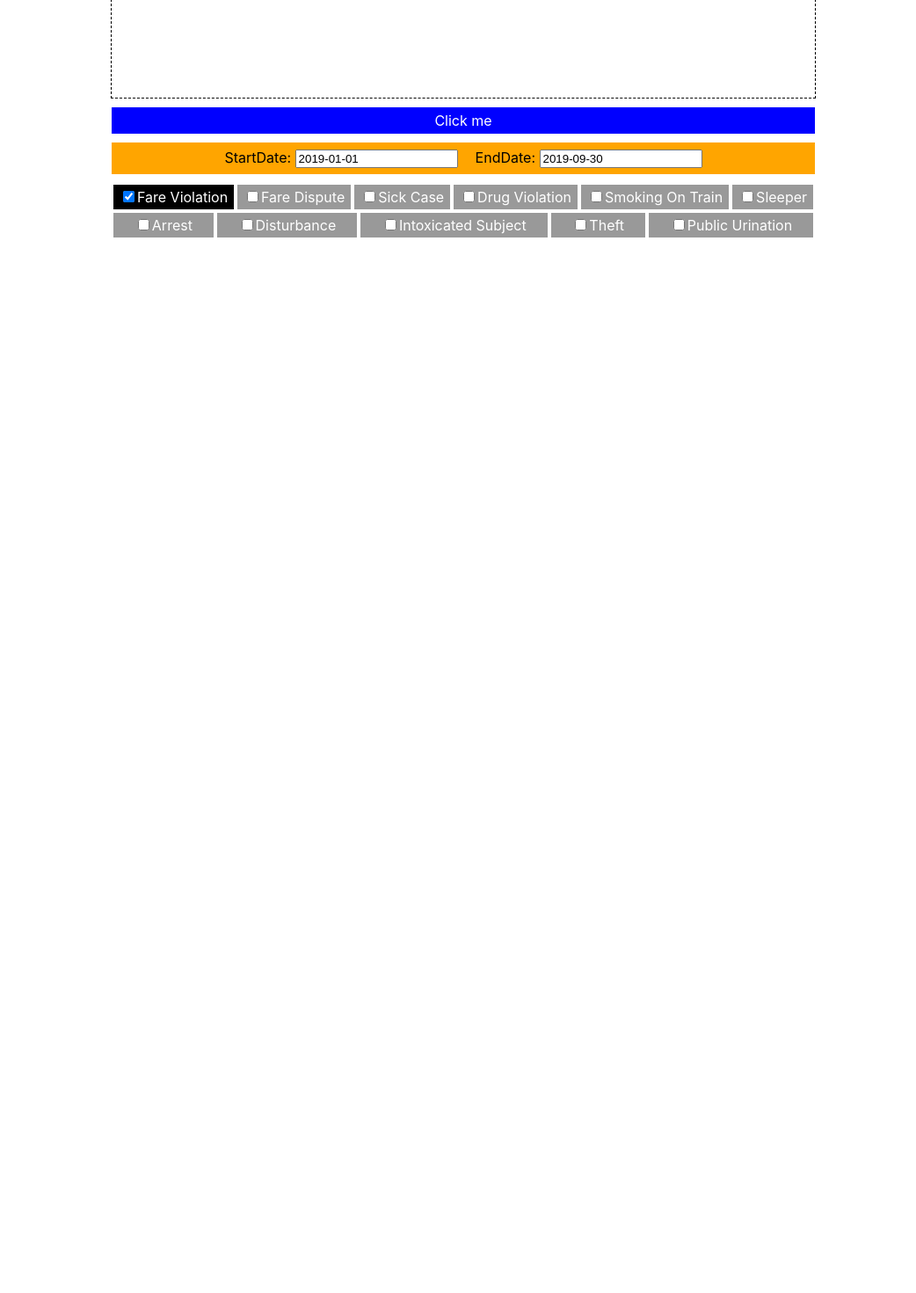
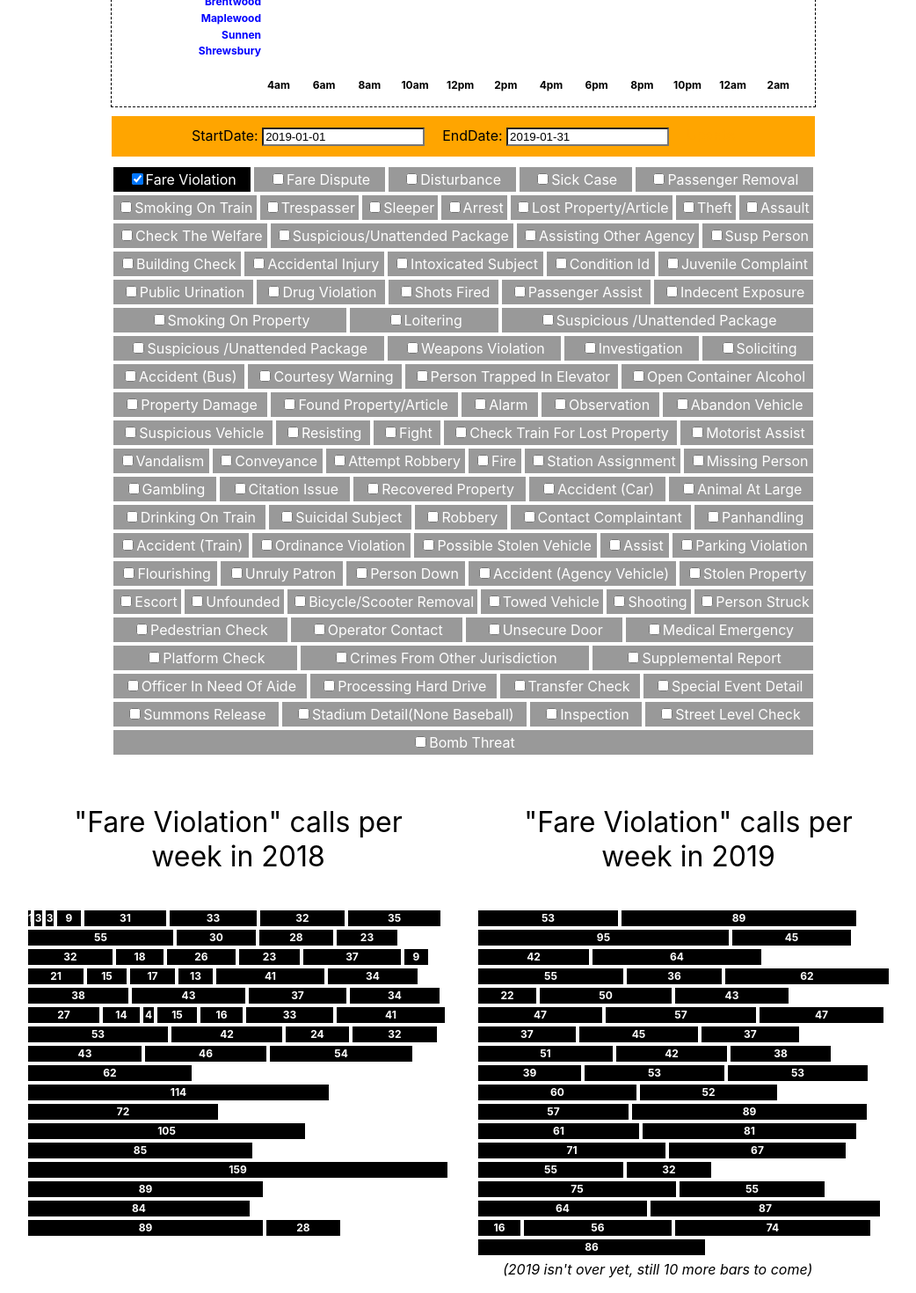
Before and after one commit to miec-stl/metro-data-viz, a React (Create React App) app: page / in a window 1280 px wide. Shown: the part 660-2130 px from the top of the page at 88% size, without its empty margins (113-1155 px from the left). Before the commit the page ends 942 px from the top, so only its background shows below. Built offline with nearby package versions, Linux system fonts and the light colour scheme.

Commit message:
Polishing up state interactions

```diff
--- a/src/App.css
+++ b/src/App.css
@@ -28,7 +28,7 @@
   border:1px dashed black;
   height:750px;
   width:780px;
-  margin:auto;
+  margin:10px auto;
 }
 
 .BarChart {
--- a/src/App.js
+++ b/src/App.js
@@ -13,19 +13,25 @@ import AllPublicSafetyData_2017 from './output/2017-full-log-info.json';
 const DataRows_2018 = BarChartMaker(PublicSafetyData_2018, "FARE VIOLATION");
 const DataRows_2019 = BarChartMaker(PublicSafetyData_2019, "FARE VIOLATION");
 
+const DefaultStart = '2019-01-01';
+const DefaultEnd = '2019-01-31';
+const DefaultCallTypes = ['FARE VIOLATION'];
 
 function App() {
   return (
     <div className="App">
-      {/* <div style={{display:'flex', marginTop:20, width:'80%', margin:'auto'}}>
-        <div style={{}}>
+
+      <CallsByTimeAndStation DefaultStart={DefaultStart} DefaultEnd={DefaultEnd} DefaultCallTypes={DefaultCallTypes} />
+
+      <div style={{display:'flex', margin:'30px auto', width:'80%'}}>
+        <div>
           <div style={{fontSize:'2em', padding:25}}>
             "Fare Violation" calls per week in 2018
           </div>
           {DataRows_2018}
         </div>
 
-        <div style={{}}>
+        <div>
           <div style={{fontSize:'2em', padding:25}}>
             "Fare Violation" calls per week in 2019
           </div>
@@ -35,10 +41,7 @@ function App() {
           <br/>
           <div style={{clear:'both', marginTop:4, paddingLeft:45, float:'left', fontStyle:'italic'}}>(2019 isn't over yet, still 10 more bars to come)</div>
         </div>
-      </div> */}
-
-      <CallsByTimeAndStation />
-
+      </div>
     </div>
   );
 }
--- a/src/chart_helper.js
+++ b/src/chart_helper.js
@@ -92,7 +92,7 @@ const ChartHelper = {
               .attr('class', 'CallCircle')
               .attr("cx", function(d, i) {
                 let MomentDate = new Moment(d.Time)
-                var TimeInt = MomentDate.hour() - 4;
+                var TimeInt = MomentDate.hour() - 3;
                 if (TimeInt < 0) {
                   TimeInt = 24 + TimeInt;
                 }
--- a/src/components/CallTypeSelection.jsx
+++ b/src/components/CallTypeSelection.jsx
@@ -38,9 +38,9 @@ class CallTypeSelection extends Component {
             let IndexToRemove = this.state.CurrentlyChecked.indexOf(ChangedCallType);
             CheckedTypes.splice(IndexToRemove, 1);
         }
-        this.setState({CurrentlyChecked:CheckedTypes});
-        this.props.OnChangeFunc(this.state.CurrentlyChecked);
-        this.render();
+        this.setState({CurrentlyChecked:CheckedTypes}, () => {
+            this.props.OnChangeFunc(this.state.CurrentlyChecked);
+        });
     }
 
     render() {
--- a/src/components/CallsByTimeAndStation.jsx
+++ b/src/components/CallsByTimeAndStation.jsx
@@ -1,5 +1,4 @@
 import React, { Component } from 'react';
-import Moment from 'moment';
 import _ from 'underscore';
 import ChartHelper from '../chart_helper'
 
@@ -8,6 +7,7 @@ import CallTypeSelection from './CallTypeSelection';
 import DateSelect from './DateSelect'
 
 // Data
+import AllCallTypes from '../metro/call_types'
 import AllPublicSafetyData_2017 from '../output/2017-full-log-info.json';
 import AllPublicSafetyData_2018 from '../output/2018-full-log-info.json';
 import AllPublicSafetyData_2019 from '../output/2019-full-log-info.json';
@@ -18,7 +18,10 @@ class CallsByTimeAndStation extends React.Component {
     constructor(props) {
         super(props);
         this.state = {
-            CallTypesToDisplay:this.props.DefaultCallTypes
+            CallTypesToDisplay:this.props.DefaultCallTypes,
+            StartDate:this.props.DefaultStart,
+            EndDate:this.props.DefaultEnd,
+            ReadyForUpdate:false
         };
     }
 
@@ -30,9 +33,11 @@ class CallsByTimeAndStation extends React.Component {
         DefaultEnd:'2019-09-30'
     }
 
+    componentDidMount() {
+        this.UpdateTimeValuesChart();
+    }
+
     GetDataInDateRange = (StartDate, EndDate) => {
-        console.log(StartDate);
-        console.log(EndDate);
         return _.filter(AllPublicSafetyData, (Row) => {
             if(Row.Time > StartDate && Row.Time < EndDate) {
                 return true;
@@ -42,39 +47,52 @@ class CallsByTimeAndStation extends React.Component {
         });
     }
 
+    UpdateDateRange = (DateType, NewValue) => {
+        this.setState(_.object([[DateType, NewValue], ['ReadyForUpdate', true]]));
+
+    }
+
     UpdateCallTypes = (NewCurrentlyChecked) => {
-        this.setState({CallTypesToDisplay:NewCurrentlyChecked});
-        this.UpdateTimeValuesChart();
+        console.log(NewCurrentlyChecked);
+        this.setState({CallTypesToDisplay:NewCurrentlyChecked}, () => {
+            this.UpdateTimeValuesChart();
+        });
     }
 
     UpdateTimeValuesChart = () => {
-        ChartHelper.CreateTimeValuesChart(
-            "#"+this.props.SvgHolderId,
-            this.GetDataInDateRange(this.props.DefaultStart, this.props.DefaultEnd),
-            this.state.CallTypesToDisplay
-        );
+        console.log(this.state);
+        if(this.state.StartDate && this.state.EndDate) {
+
+            ChartHelper.CreateTimeValuesChart(
+                "#"+this.props.SvgHolderId,
+                this.GetDataInDateRange(this.state.StartDate, this.state.EndDate),
+                this.state.CallTypesToDisplay
+            );
+            this.setState({ReadyForUpdate:false}, () => { this.render(); })
+        }
     }
 
     render() {
-        // console.log(AllPublicSafetyData);
-        const ClickButtonStyle = {width:800, margin:'10px auto', padding:'5px 0', backgroundColor:'blue', color:'white'};
-        const DateSelectBoxStyle ={width:800, margin:'10px auto', padding:'5px 0', display:'flex', justifyContent:'center', backgroundColor:'orange'}
+        const DateSelectBoxStyle ={width:800, margin:'10px auto', padding:'10px 0', display:'flex', justifyContent:'center', backgroundColor:'orange'}
         const CheckboxContainerStyle = {width:800, margin:'10px auto'};
+        const UpdateButtonStyle = {padding:'1px 10px', backgroundColor:'orange', color:'orange'};
+        if(this.state.ReadyForUpdate) {
+            UpdateButtonStyle['backgroundColor'] = 'white';
+            UpdateButtonStyle['color'] = 'blue';
+            UpdateButtonStyle['cursor'] = 'pointer';
+        }
 
         return <div>
             <div id={this.props.SvgHolderId}>{/* Empty, will get filled by D3*/}</div>
 
-            <div style={ClickButtonStyle} onClick={this.UpdateTimeValuesChart}>
-                Click me
-            </div>
-
             <div style={DateSelectBoxStyle}>
-                <DateSelect Type='StartDate' Default={this.props.DefaultStart}/>
-                <DateSelect Type='EndDate' Default={this.props.DefaultEnd}/>
+                <DateSelect Type='StartDate' Default={this.props.DefaultStart} OnUpdateFunc={this.UpdateDateRange}/>
+                <DateSelect Type='EndDate' Default={this.props.DefaultEnd} OnUpdateFunc={this.UpdateDateRange}/>
+                <div style={UpdateButtonStyle} onClick={this.UpdateTimeValuesChart}>Update</div>
             </div>
 
             <div style={CheckboxContainerStyle}>
-                <CallTypeSelection id={this.props.CheckboxContainerId} OnChangeFunc={this.UpdateCallTypes} />
+                <CallTypeSelection id={this.props.CheckboxContainerId} OnChangeFunc={this.UpdateCallTypes} CallTypes={AllCallTypes}/>
             </div>
         </div>
 
--- a/src/components/DateSelect.jsx
+++ b/src/components/DateSelect.jsx
@@ -1,16 +1,28 @@
 import React, { Component } from 'react';
+import moment from 'moment';
 
 class DateSelect extends React.Component {
+    constructor(props) {
+        super(props);
+        this.state = {
+            DateValue:this.props.Default,
+            ValidDate:true
+        }
+    }
 
     HandleOnChange = (evt) => {
-        console.log(evt);
+        const EnteredValue = evt.target.value;
+        const IsValidDate = moment(EnteredValue, 'YYYY-MM-DD', true).isValid();
+        this.setState({ValidDate:IsValidDate, DateValue:EnteredValue}, () => {
+            this.props.OnUpdateFunc(this.props.Type, (IsValidDate ? EnteredValue : false));
+        });
     }
 
     render() {
-
+        const InputStyle = {backgroundColor: (this.state.ValidDate ? "white" : "red"), color: (this.state.ValidDate ? "black" : "white")};
         return <div style={{padding:'2px 10px'}}>
             <span>{this.props.Type}: </span>
-            <input type="text" onChange={this.HandleOnChange} value={this.props.Default} />
+            <input type="text" onChange={this.HandleOnChange} value={this.state.DateValue} style={InputStyle} />
         </div>
     }
 }
```
